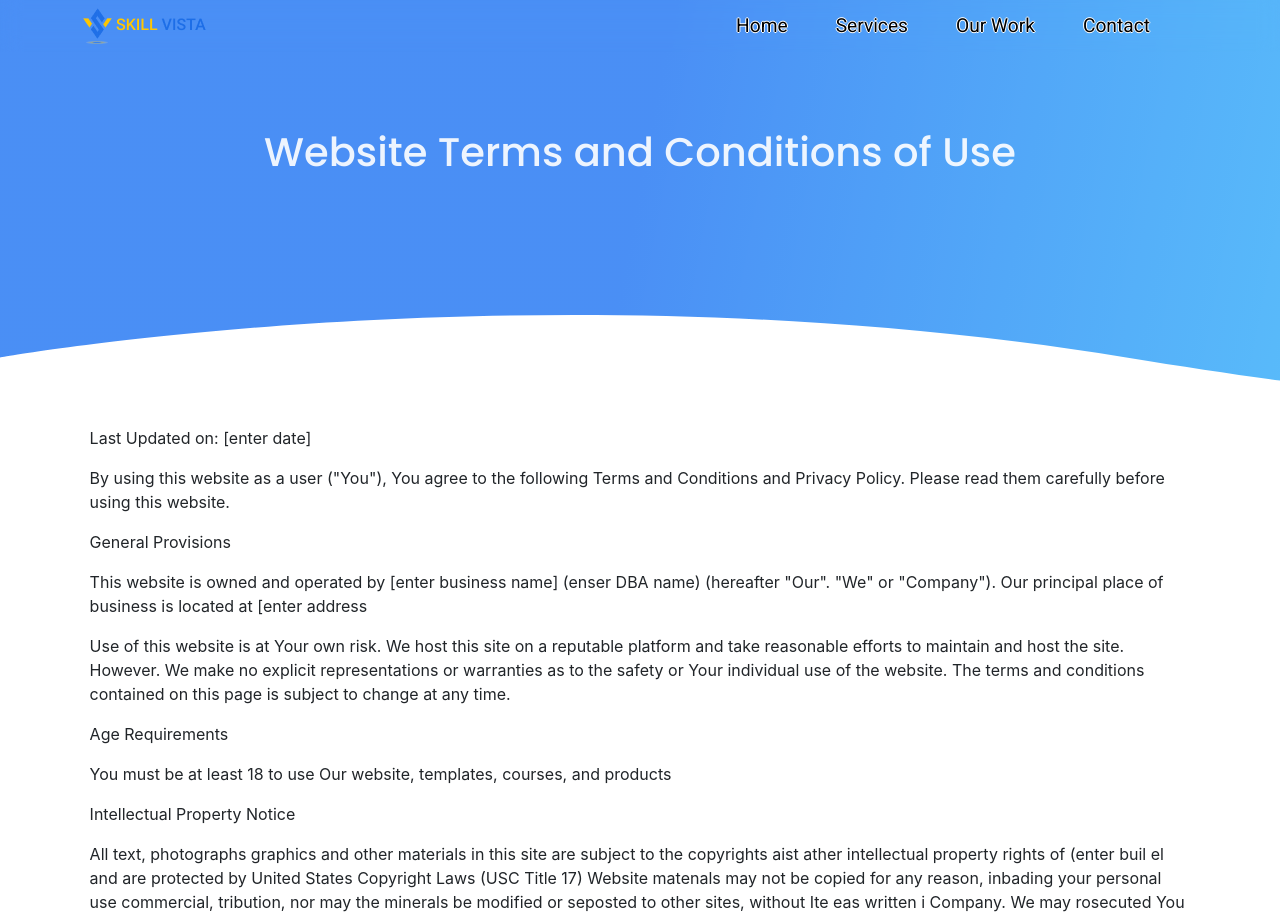
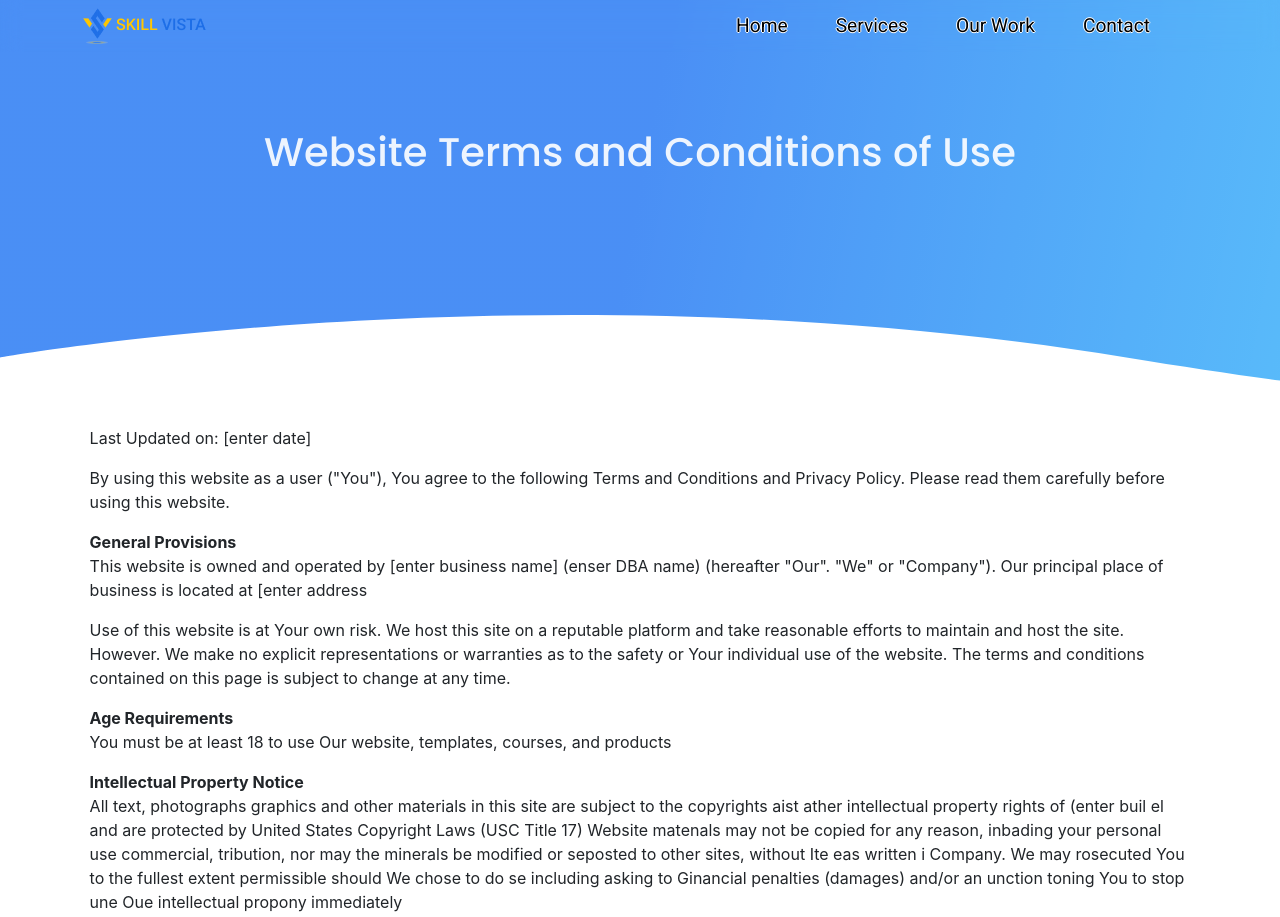
Before and after one commit to atharvam2004/skillvista, a React (Create React App) app: page /terms in a window 1280 px wide. Shown: the top 917 px of the page. Built offline with nearby package versions, Linux system fonts and the light colour scheme.

Commit message:
terms and conditions page done !

```diff
--- a/src/components/terms/terms-content.js
+++ b/src/components/terms/terms-content.js
@@ -15,7 +15,7 @@ function termscontent() {
           carefully before using this website.
         </p>
 
-        <p>General Provisions</p>
+        <b>General Provisions</b>
 
         <p>
           This website is owned and operated by [enter business name] (enser DBA
@@ -32,14 +32,14 @@ function termscontent() {
           conditions contained on this page is subject to change at any time.
         </p>
 
-        <p>Age Requirements</p>
+        <b>Age Requirements</b>
 
         <p>
           You must be at least 18 to use Our website, templates, courses, and
           products
         </p>
 
-        <p>Intellectual Property Notice</p>
+        <b>Intellectual Property Notice</b>
 
         <p>
           All text, photographs graphics and other materials in this site are
```
